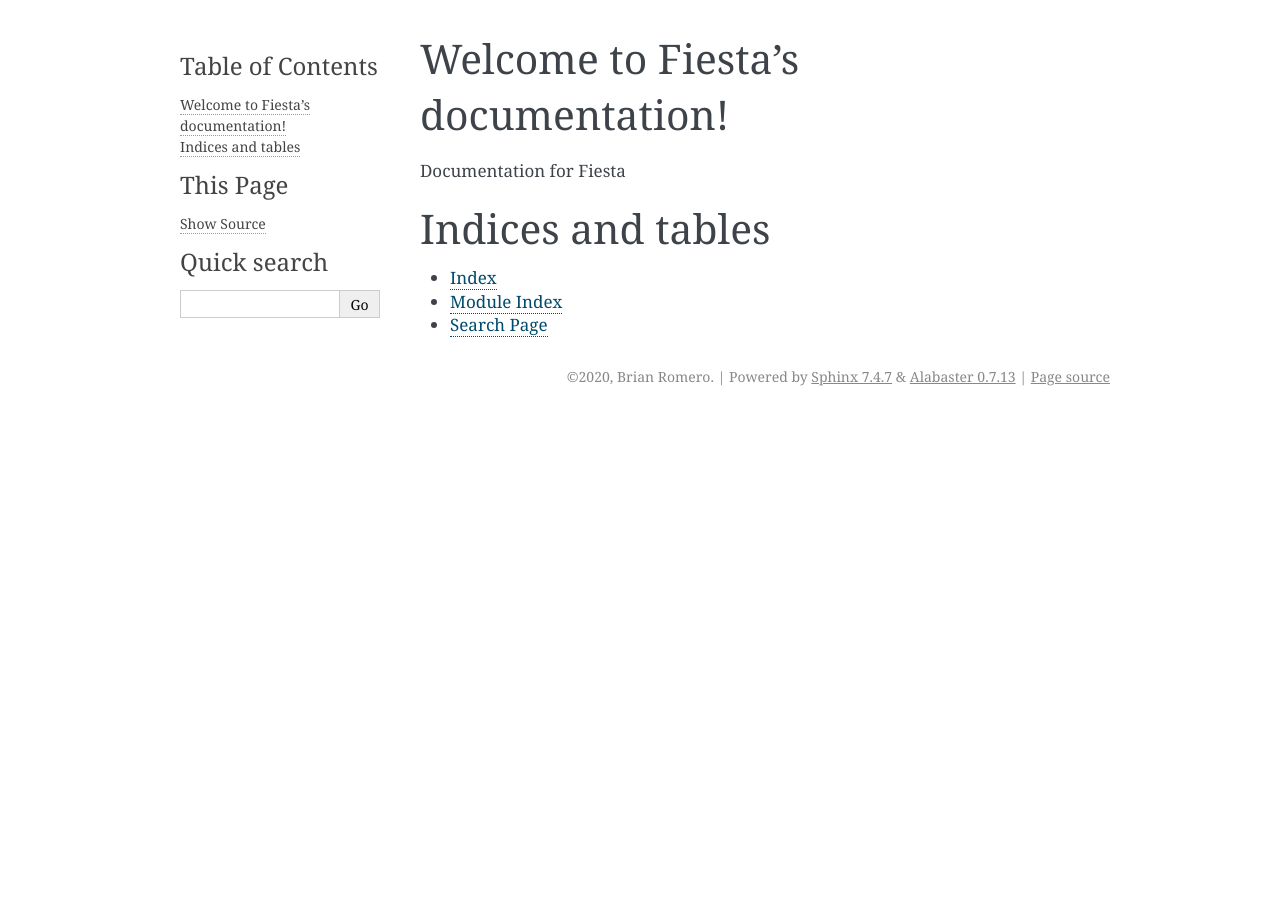
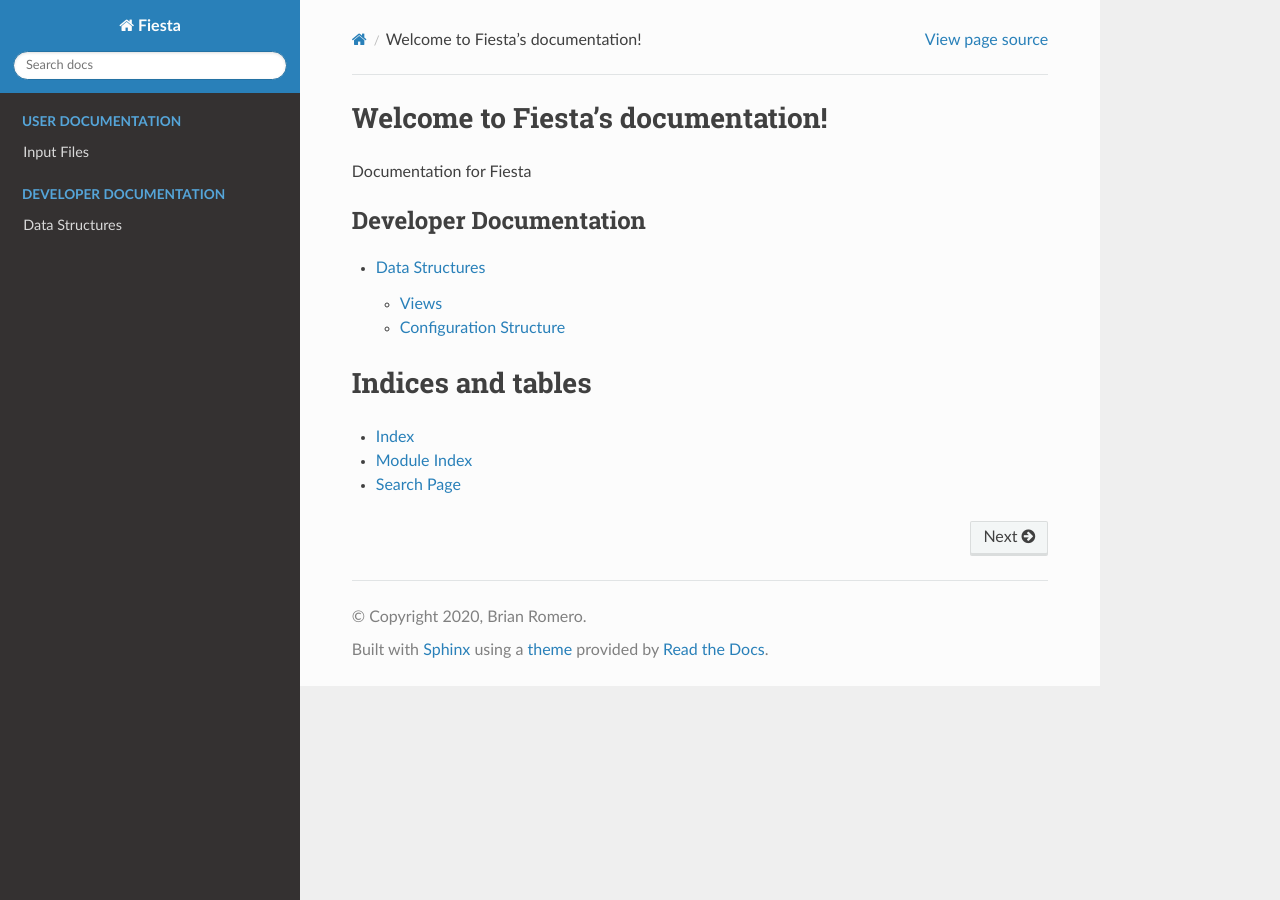
Before and after one commit to fiesta-cfd/fiesta, a Sphinx documentation site: the page built from docs/source/index.rst, in a window 1280 px wide. Built offline with Sphinx 7.4.7 and the Read the Docs theme 2.0.0, drawn with Linux system fonts in a browser that asks for light colours.

Commit message:
basic contents structure and rdt theme

```diff
--- a/docs/source/conf.py
+++ b/docs/source/conf.py
@@ -49,6 +49,7 @@
 # The theme to use for HTML and HTML Help pages.  See the documentation for
 # a list of builtin themes.
 #
+html_theme = 'sphinx_rtd_theme'
 #html_theme = 'alabaster'
 
 # Add any paths that contain custom static files (such as style sheets) here,
--- a/docs/source/index.rst
+++ b/docs/source/index.rst
@@ -11,7 +11,16 @@
 
 .. toctree::
    :maxdepth: 2
-   :caption: Contents:
+   :caption: User Documentation
+   :hidden:
+
+   input.rst
+
+.. toctree::
+   :maxdepth: 2
+   :caption: Developer Documentation
+
+   variables.rst
 
 
 
```
Also changed, not shown: docs/source/input.rst (added, +16 -0 lines), docs/source/variables.rst (added, +22 -0 lines).
